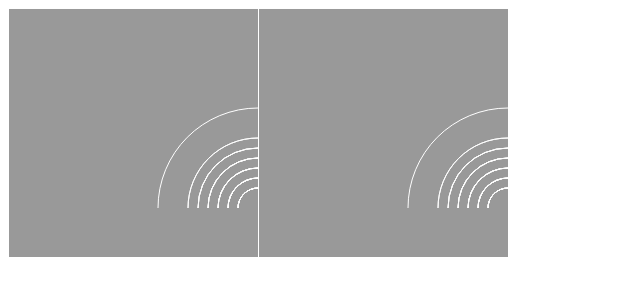
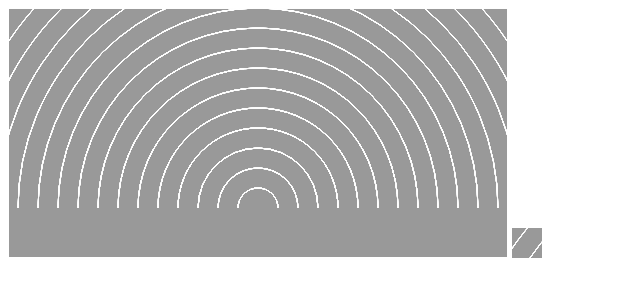
Before and after one commit to asolove/tshirt, a website: page public/index.html in a window 1280 px wide. Shown: the whole page, without its empty margins (0-640 px from the left). Drawn offline with Linux system fonts and the light colour scheme.

Commit message:
Pull image chunk out of one canvas and draw in another.

```diff
--- a/bower.json
+++ b/bower.json
@@ -18,6 +18,7 @@
     "purescript-tuples": "~0.4.0",
     "purescript-maybe": "~0.3.5",
     "purescript-arraybuffer": "~0.2.0",
-    "purescript-math": "~0.2.0"
+    "purescript-math": "~0.2.0",
+    "purescript-integers": "~0.2.1"
   }
 }
--- a/public/index.html
+++ b/public/index.html
@@ -5,6 +5,8 @@
 </head>
 <body>
   <canvas id="canvas" height="250" width="500"></canvas>
+
+  <canvas id="partial"></canvas>
   <script src="index.js"></script>
 </body>
 </html>
--- a/public/index.js
+++ b/public/index.js
@@ -3,6 +3,21 @@ var PS = { };
 (function(exports) {
   /* global exports */
   "use strict";
+
+  // module Prelude
+
+  //- Functor --------------------------------------------------------------------
+
+  exports.arrayMap = function (f) {
+    return function (arr) {
+      var l = arr.length;
+      var result = new Array(l);
+      for (var i = 0; i < l; i++) {
+        result[i] = f(arr[i]);
+      }
+      return result;
+    };
+  };
 
   //- Semiring -------------------------------------------------------------------
 
@@ -97,6 +112,14 @@ var PS = { };
   var id = function (dict) {
       return dict.id;
   };
+  var functorArray = new Functor($foreign.arrayMap);
+  var flip = function (f) {
+      return function (b) {
+          return function (a) {
+              return f(a)(b);
+          };
+      };
+  };
   var $$const = function (a) {
       return function (_3) {
           return a;
@@ -104,6 +127,9 @@ var PS = { };
   };
   var compose = function (dict) {
       return dict.compose;
+  };
+  var $greater$greater$greater = function (__dict_Semigroupoid_15) {
+      return flip(compose(__dict_Semigroupoid_15));
   };
   var categoryFn = new Category(function () {
       return semigroupoidFn;
@@ -180,12 +206,15 @@ var PS = { };
   exports["<$>"] = $less$dollar$greater;
   exports["map"] = map;
   exports["id"] = id;
+  exports[">>>"] = $greater$greater$greater;
   exports["compose"] = compose;
   exports["otherwise"] = otherwise;
   exports["const"] = $$const;
+  exports["flip"] = flip;
   exports["unit"] = unit;
   exports["semigroupoidFn"] = semigroupoidFn;
   exports["categoryFn"] = categoryFn;
+  exports["functorArray"] = functorArray;
   exports["semiringInt"] = semiringInt;;
 
 })(PS["Prelude"] = PS["Prelude"] || {});
@@ -922,6 +951,24 @@ var PS = { };
   /* global exports */
   "use strict";
 
+  // module Data.Array
+
+  //------------------------------------------------------------------------------
+  // Array creation --------------------------------------------------------------
+  //------------------------------------------------------------------------------
+
+  exports.range = function (start) {
+    return function (end) {
+      var step = start > end ? -1 : 1;
+      var result = [];
+      for (var i = start, n = 0; i !== end; i += step) {
+        result[n++] = i;
+      }
+      result[n] = i;
+      return result;
+    };
+  };
+
   //------------------------------------------------------------------------------
   // Array size ------------------------------------------------------------------
   //------------------------------------------------------------------------------
@@ -1035,6 +1082,8 @@ var PS = { };
   var Data_Traversable = PS["Data.Traversable"];
   var Data_Tuple = PS["Data.Tuple"];
   var Data_Maybe_Unsafe = PS["Data.Maybe.Unsafe"];
+  var $dot$dot = $foreign.range;
+  exports[".."] = $dot$dot;
   exports["cons"] = $foreign.cons;
   exports["length"] = $foreign.length;;
 
@@ -1068,6 +1117,41 @@ var PS = { };
   /* global exports */
   "use strict";
 
+  exports.toNumber = function (n) {
+    return n;
+  };
+
+})(PS["Data.Int"] = PS["Data.Int"] || {});
+(function(exports) {
+  /* global exports */
+  "use strict";
+
+  exports.pi = Math.PI;
+
+})(PS["Math"] = PS["Math"] || {});
+(function(exports) {
+  // Generated by psc version 0.7.6.1
+  "use strict";
+  var $foreign = PS["Math"];
+  exports["pi"] = $foreign.pi;;
+
+})(PS["Math"] = PS["Math"] || {});
+(function(exports) {
+  // Generated by psc version 0.7.6.1
+  "use strict";
+  var $foreign = PS["Data.Int"];
+  var Prelude = PS["Prelude"];
+  var Data_Int_Bits = PS["Data.Int.Bits"];
+  var Data_Maybe = PS["Data.Maybe"];
+  var Data_Maybe_Unsafe = PS["Data.Maybe.Unsafe"];
+  var $$Math = PS["Math"];
+  exports["toNumber"] = $foreign.toNumber;;
+
+})(PS["Data.Int"] = PS["Data.Int"] || {});
+(function(exports) {
+  /* global exports */
+  "use strict";
+
   exports.getCanvasElementByIdImpl = function(id, Just, Nothing) {
       return function() {
           var el = document.getElementById(id);
@@ -1082,6 +1166,24 @@ var PS = { };
   exports.getContext2D = function(c) {
       return function() {
           return c.getContext('2d');
+      };
+  };
+
+  exports.setCanvasWidth = function(width) {
+      return function(canvas) {
+          return function() {
+              canvas.width = width;
+              return canvas;
+          };
+      };
+  };
+
+  exports.setCanvasHeight = function(height) {
+      return function(canvas) {
+          return function() {
+              canvas.height = height;
+              return canvas;
+          };
       };
   };
 
@@ -1778,6 +1880,8 @@ var PS = { };
   exports["setStrokeStyle"] = $foreign.setStrokeStyle;
   exports["setFillStyle"] = $foreign.setFillStyle;
   exports["setLineWidth"] = $foreign.setLineWidth;
+  exports["setCanvasHeight"] = $foreign.setCanvasHeight;
+  exports["setCanvasWidth"] = $foreign.setCanvasWidth;
   exports["getContext2D"] = $foreign.getContext2D;;
 
 })(PS["Graphics.Canvas"] = PS["Graphics.Canvas"] || {});
@@ -2642,20 +2746,6 @@ var PS = { };
 
 })(PS["Graphics.Canvas.Free"] = PS["Graphics.Canvas.Free"] || {});
 (function(exports) {
-  /* global exports */
-  "use strict";
-
-  exports.pi = Math.PI;
-
-})(PS["Math"] = PS["Math"] || {});
-(function(exports) {
-  // Generated by psc version 0.7.6.1
-  "use strict";
-  var $foreign = PS["Math"];
-  exports["pi"] = $foreign.pi;;
-
-})(PS["Math"] = PS["Math"] || {});
-(function(exports) {
   // Generated by psc version 0.7.6.1
   "use strict";
   var $$Math = PS["Math"];
@@ -2664,13 +2754,14 @@ var PS = { };
   var Data_Array = PS["Data.Array"];
   var Data_ArrayBuffer_Typed = PS["Data.ArrayBuffer.Typed"];
   var Data_Foldable = PS["Data.Foldable"];
+  var Data_Int = PS["Data.Int"];
   var Data_Tuple = PS["Data.Tuple"];
   var Data_Maybe_Unsafe = PS["Data.Maybe.Unsafe"];
   var Graphics_Canvas = PS["Graphics.Canvas"];
   var Graphics_Canvas_Free = PS["Graphics.Canvas.Free"];
+  var Control_Monad_Eff = PS["Control.Monad.Eff"];
   var Control_Monad_Free = PS["Control.Monad.Free"];
   var Data_Coyoneda = PS["Data.Coyoneda"];
-  var Control_Monad_Eff = PS["Control.Monad.Eff"];
   var width = 500.0;
   var height = 250.0;
   var foldrN = function (__dict_Foldable_0) {
@@ -2680,14 +2771,14 @@ var PS = { };
                   return function (u) {
                       return function (xs) {
                           var step = function (x) {
-                              return function (_5) {
-                                  if (Data_Array.length(_5.value0) === n - 1) {
-                                      return new Data_Tuple.Tuple([  ], c(f(Data_Array.cons(x)(_5.value0)))(_5.value1));
+                              return function (_8) {
+                                  if (Data_Array.length(_8.value0) === n - 1) {
+                                      return new Data_Tuple.Tuple([  ], c(f(Data_Array.cons(x)(_8.value0)))(_8.value1));
                                   };
                                   if (Prelude.otherwise) {
-                                      return new Data_Tuple.Tuple(Data_Array.cons(x)(_5.value0), _5.value1);
+                                      return new Data_Tuple.Tuple(Data_Array.cons(x)(_8.value0), _8.value1);
                                   };
-                                  throw new Error("Failed pattern match at Main line 54, column 9 - line 55, column 9: " + [ x.constructor.name, _5.constructor.name ]);
+                                  throw new Error("Failed pattern match at Main line 55, column 9 - line 56, column 9: " + [ x.constructor.name, _8.constructor.name ]);
                               };
                           };
                           var start = new Data_Tuple.Tuple([  ], u);
@@ -2708,24 +2799,34 @@ var PS = { };
           };
       })([  ])(pixels);
   };
+  var drawImageData = function (imageData) {
+      return function (canvas) {
+          return function __do() {
+              var _5 = Graphics_Canvas.getContext2D(canvas)();
+              Graphics_Canvas.setCanvasWidth(Data_Int.toNumber(imageData.width))(canvas)();
+              Graphics_Canvas.setCanvasHeight(Data_Int.toNumber(imageData.height))(canvas)();
+              return Graphics_Canvas.putImageData(_5)(imageData)(0.0)(0.0)();
+          };
+      };
+  };
   var countWhitePixels = function (pixels) {
-      var isWhite = function (_4) {
-          if (_4.length === 4) {
-              var _11 = _4[0] + _4[1] + _4[2] > 254.0 * 3.0;
-              if (_11) {
+      var isWhite = function (_7) {
+          if (_7.length === 4) {
+              var _15 = _7[0] + _7[1] + _7[2] > 254.0 * 3.0;
+              if (_15) {
                   return 1;
               };
-              if (!_11) {
+              if (!_15) {
                   return 0;
               };
-              throw new Error("Failed pattern match at Main line 33, column 9 - line 35, column 1: " + [ _11.constructor.name ]);
-          };
-          throw new Error("Failed pattern match at Main line 33, column 9 - line 35, column 1: " + [ _4.constructor.name ]);
+              throw new Error("Failed pattern match at Main line 34, column 9 - line 36, column 1: " + [ _15.constructor.name ]);
+          };
+          throw new Error("Failed pattern match at Main line 34, column 9 - line 36, column 1: " + [ _7.constructor.name ]);
       };
       return foldPixels(Data_Foldable.foldableArray)(isWhite)(Prelude["+"](Prelude.semiringInt))(0)(pixels);
   };
   var countPixels = function (pixels) {
-      var single = function (_3) {
+      var single = function (_6) {
           return 1;
       };
       return foldPixels(Data_Foldable.foldableArray)(single)(Prelude["+"](Prelude.semiringInt))(0)(pixels);
@@ -2746,9 +2847,9 @@ var PS = { };
       });
   };
   var main = function __do() {
-      var _2 = Graphics_Canvas.getCanvasElementById("canvas")();
-      var _1 = Graphics_Canvas.getContext2D(Data_Maybe_Unsafe.fromJust(_2))();
-      var _0 = Graphics_Canvas_Free.runGraphics(_1)(Prelude.bind(Control_Monad_Free.bindFree(Data_Coyoneda.functorCoyoneda))(Graphics_Canvas_Free.setFillStyle("#999999"))(function () {
+      var _4 = Graphics_Canvas.getCanvasElementById("canvas")();
+      var _3 = Graphics_Canvas.getContext2D(Data_Maybe_Unsafe.fromJust(_4))();
+      var _2 = Graphics_Canvas_Free.runGraphics(_3)(Prelude.bind(Control_Monad_Free.bindFree(Data_Coyoneda.functorCoyoneda))(Graphics_Canvas_Free.setFillStyle("#999999"))(function () {
           return Prelude.bind(Control_Monad_Free.bindFree(Data_Coyoneda.functorCoyoneda))(Graphics_Canvas_Free.rect({
               x: 0.0,
               y: 0.0,
@@ -2757,18 +2858,22 @@ var PS = { };
           }))(function () {
               return Prelude.bind(Control_Monad_Free.bindFree(Data_Coyoneda.functorCoyoneda))(Graphics_Canvas_Free.fill)(function () {
                   return Prelude.bind(Control_Monad_Free.bindFree(Data_Coyoneda.functorCoyoneda))(Graphics_Canvas_Free.setStrokeStyle("#FFFFFF"))(function () {
-                      return Prelude.bind(Control_Monad_Free.bindFree(Data_Coyoneda.functorCoyoneda))(Data_Foldable.traverse_(Control_Monad_Free.applicativeFree(Data_Coyoneda.functorCoyoneda))(Data_Foldable.foldableArray)(arcAboveRobot)([ 20.0, 30.0, 40.0, 50.0, 60.0, 70.0, 100.0 ]))(function () {
-                          return Graphics_Canvas_Free.getImageData(0.0)(0.0)(width)(height);
+                      return Prelude.bind(Control_Monad_Free.bindFree(Data_Coyoneda.functorCoyoneda))(Data_Foldable.traverse_(Control_Monad_Free.applicativeFree(Data_Coyoneda.functorCoyoneda))(Data_Foldable.foldableArray)(arcAboveRobot)(Prelude.map(Prelude.functorArray)(Prelude[">>>"](Prelude.semigroupoidFn)(function (_0) {
+                          return _0 * 20 | 0;
+                      })(Data_Int.toNumber))(Data_Array[".."](1)(20))))(function () {
+                          return Graphics_Canvas_Free.getImageData(20.0)(20.0)(30.0)(30.0);
                       });
                   });
               });
           });
       }))();
-      Control_Monad_Eff_Console_Unsafe.logAny(countWhitePixels(Data_ArrayBuffer_Typed.toArray(_0.data)))();
-      Control_Monad_Eff_Console_Unsafe.logAny(lastPixel(Data_ArrayBuffer_Typed.toArray(_0.data)))();
-      return Graphics_Canvas_Free.runGraphics(_1)(Graphics_Canvas_Free.putImageData(_0)(centerX)(0.0))();
+      Control_Monad_Eff_Console_Unsafe.logAny(countWhitePixels(Data_ArrayBuffer_Typed.toArray(_2.data)))();
+      Control_Monad_Eff_Console_Unsafe.logAny(lastPixel(Data_ArrayBuffer_Typed.toArray(_2.data)))();
+      var _1 = Graphics_Canvas.getCanvasElementById("partial")();
+      return drawImageData(_2)(Data_Maybe_Unsafe.fromJust(_1))();
   };
   exports["arcAboveRobot"] = arcAboveRobot;
+  exports["drawImageData"] = drawImageData;
   exports["main"] = main;
   exports["foldrN"] = foldrN;
   exports["foldPixels"] = foldPixels;
```
Also changed, not shown: 1 other file.
